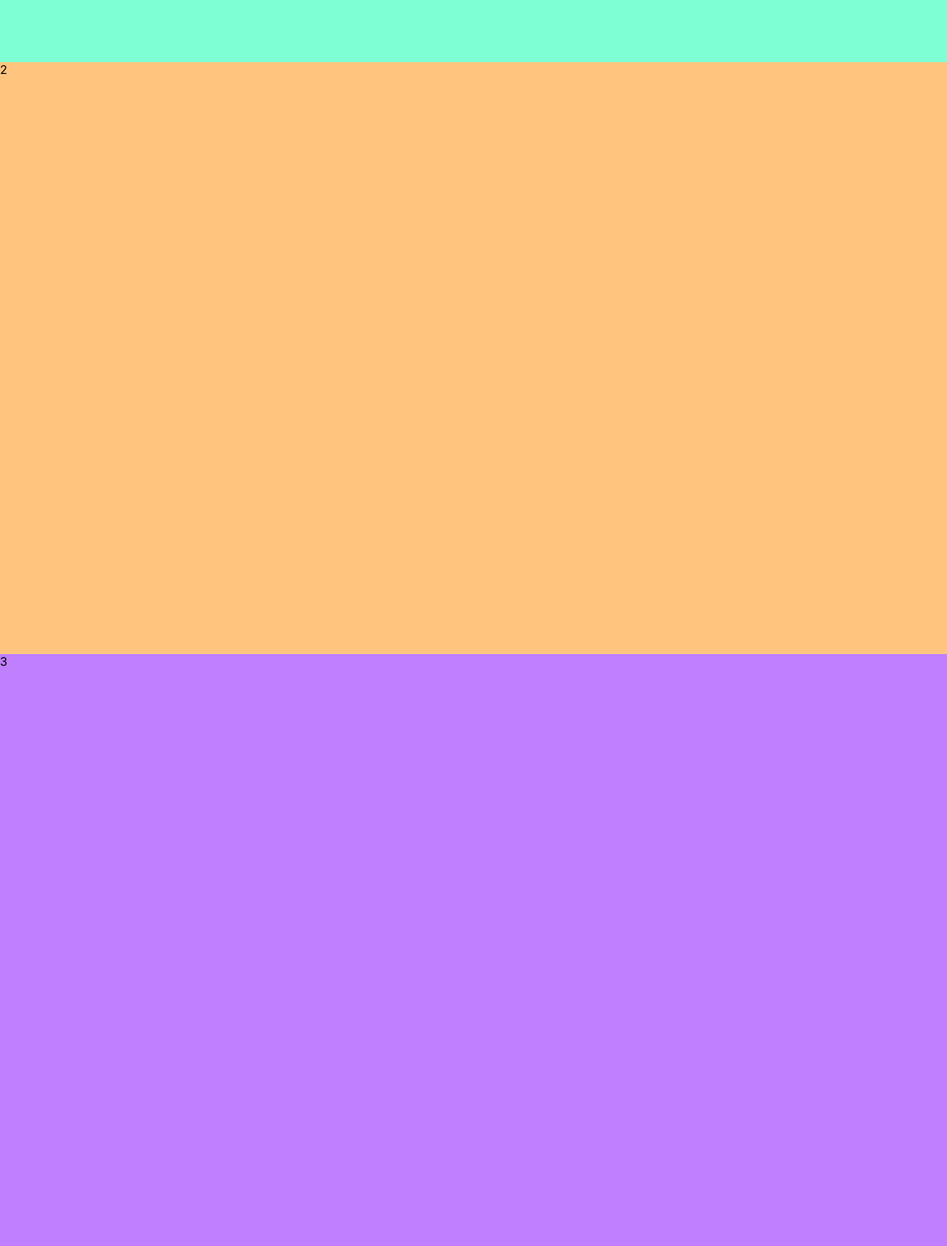
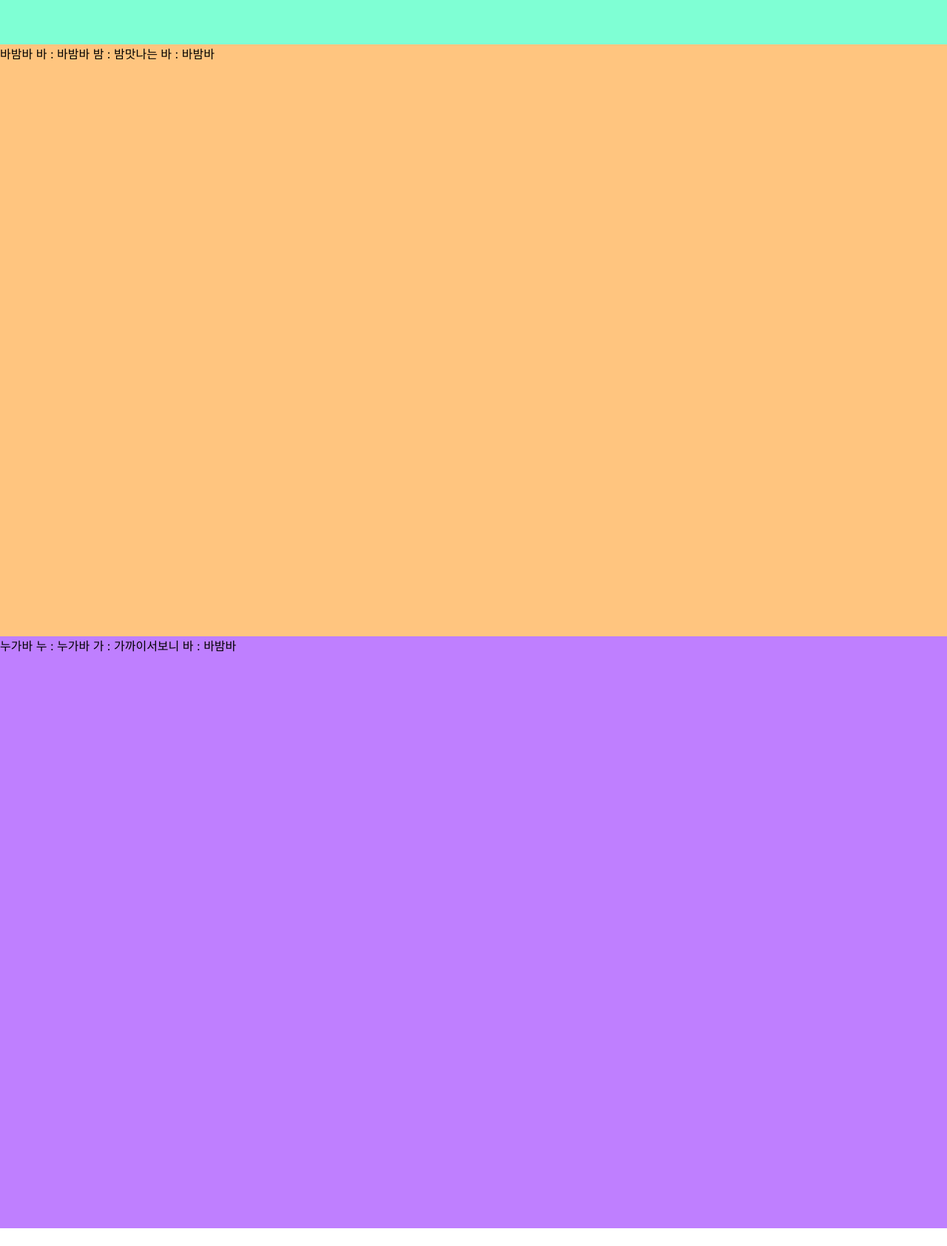
Before and after one commit to KwonYeJun/thisIsMe, a React (Create React App) app in the folder main/: page / in a window 1280 px wide. Shown: the part 740-2424 px from the top of the page at 74% size. After the commit the page ends 2400 px from the top, so only its background shows below. Built offline with nearby package versions, Linux system fonts and the light colour scheme.

Commit message:
바밤바

```diff
--- a/main/src/App.tsx
+++ b/main/src/App.tsx
@@ -6,11 +6,17 @@ function App() {
 
   return (
     <>
-      권예준 페이지 입니다.
       <div id="container">
-        <div>1</div>
-        <div>2</div>
-        <div>3</div>
+
+        <div>안녕하세요 반갑습니다.</div>
+        <div>바밤바
+          바 : 바밤바
+          밤 : 밤맛나는
+          바 : 바밤바</div>
+        <div>누가바
+          누 : 누가바
+          가 : 가까이서보니
+          바 : 바밤바</div>
       </div>
     </>
   );
```
